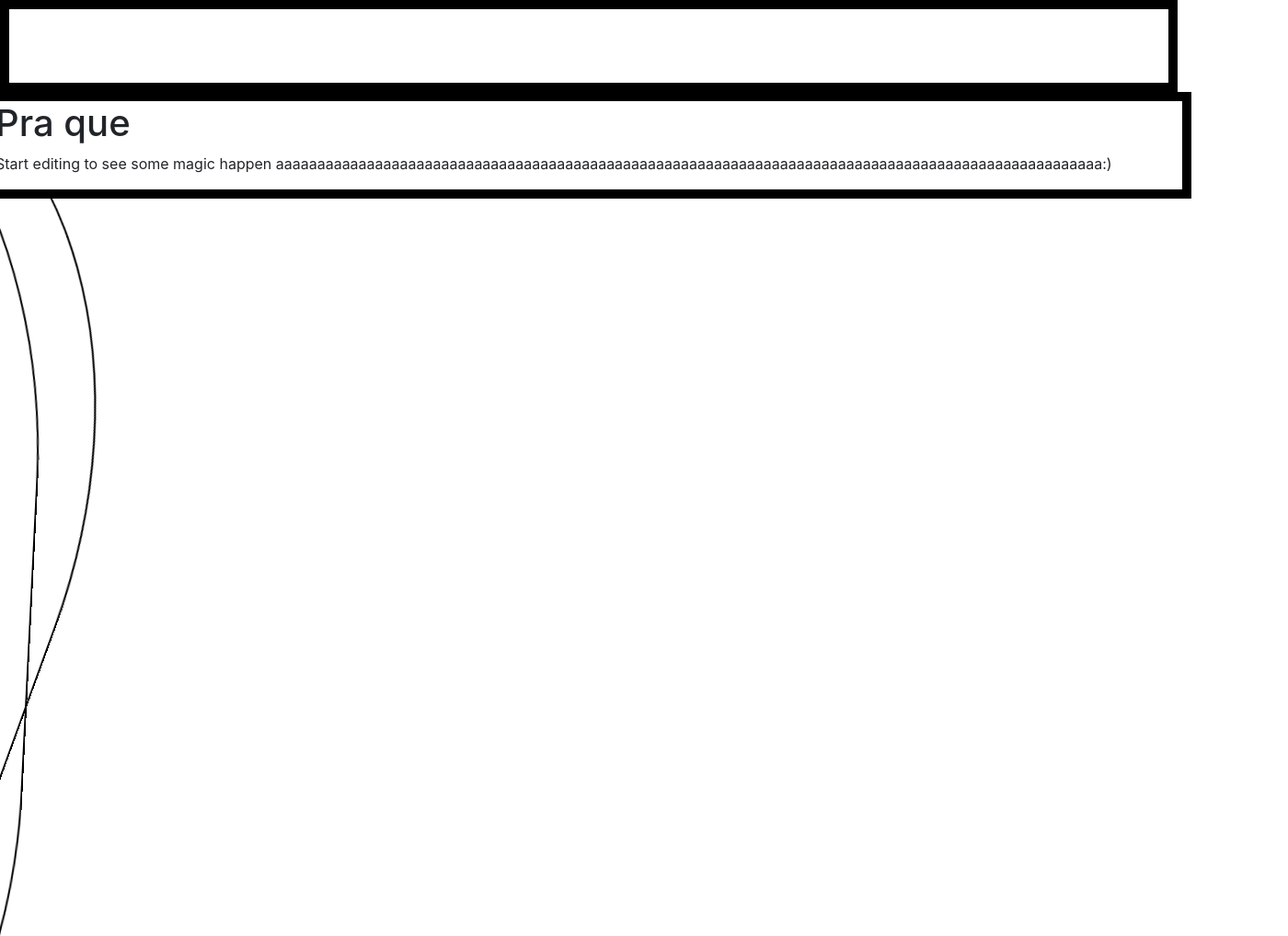
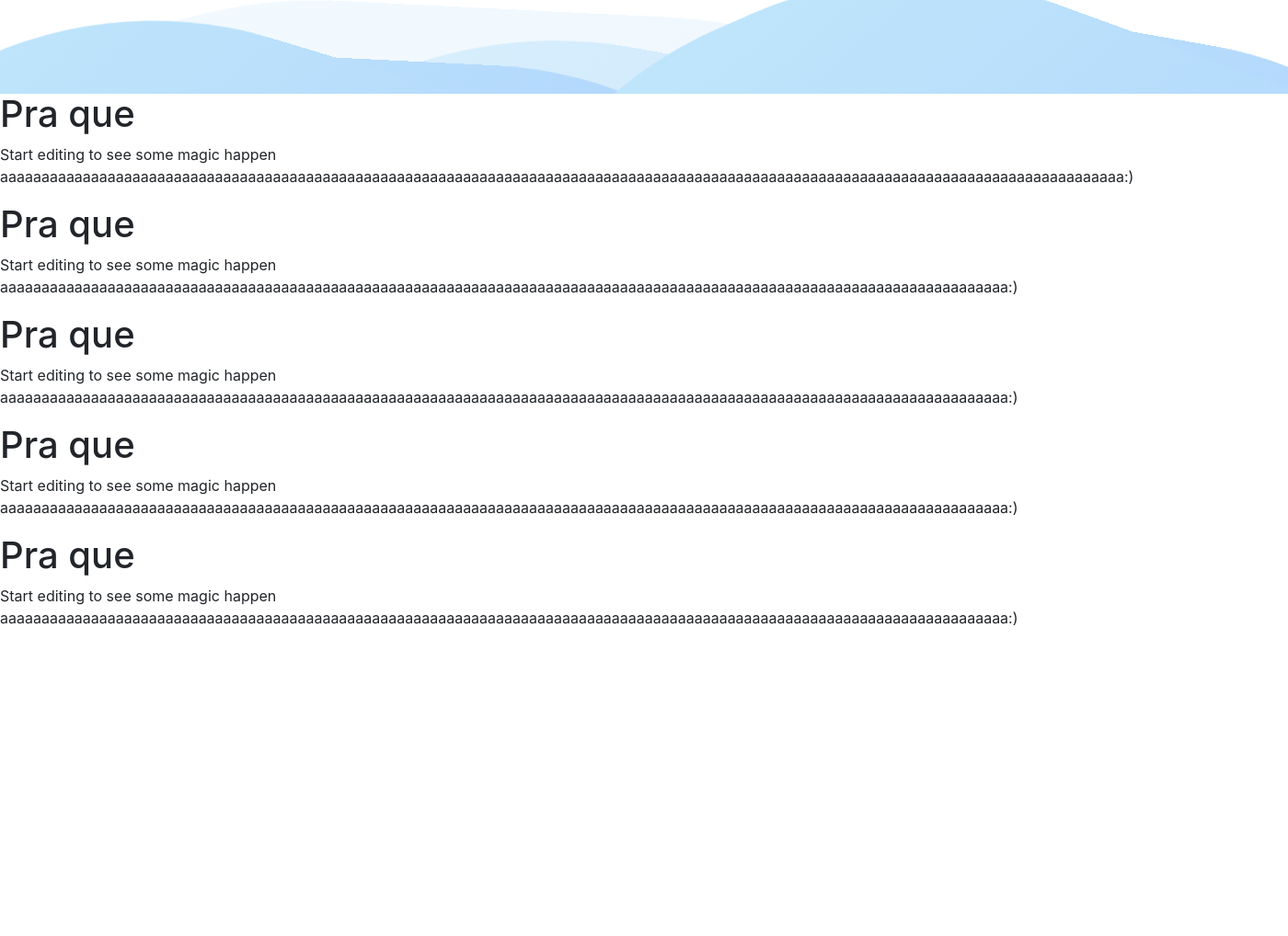
Before and after one commit to danillog/react-portdan, a React app: page / in a window 1280 px wide. Shown: the whole page at 92% size, 1400 px wide, since content can reach past the window. After the commit the page ends 800 px from the top, so only its background shows below. Built offline with nearby package versions, Linux system fonts and the light colour scheme.

Commit message:
Waves css

```diff
--- a/Wave/Wave.js
+++ b/Wave/Wave.js
@@ -4,11 +4,18 @@ import './wave.css';
 class Wave extends Component {
   render() {
     return (
-     <div class='box'>
-          <div class='wave -one'></div>
-          <div class='wave -two'></div>
-          <div class='wave -three'></div>
+    <div class="frame">
+      <div class="box">
+        <div class ="wave -one"></div>
+        <div class ="wave -two"></div>
+        <div class ="wave -three"></div>
+        <div class ="wave -four"></div>
+        <div class ="wave -four1"></div>
+        <div class ="wave -five"></div>
+        <div class ="wave -six"></div>
       </div>
+    </div>
+
     );
   }
 }
--- a/Wave/wave.css
+++ b/Wave/wave.css
@@ -1,36 +1,84 @@
+.frame {
+  position: absolute;
+  top: -298px;
+  left: 0;
+  width: 1400px;
+  height: 400px;
+	overflow: hidden;
+	font-family: 'Open Sans', Helvetica, sans-serif;
+	-webkit-font-smoothing: antialiased;
+	-moz-osx-font-smoothing: grayscale;
+}
+
 .box {
   position: absolute;
-  top: 45px;
+  bottom: 150px;
   transform: rotate(80deg);
-  left: 10%;
-
-
+  left: 85%;
 }
 
 .wave {
   position: absolute;
-  width: 1000px;
-  height: 1400px;
+  width: 1200px;
+  height: 1250px;
   border-radius: 38%;
+
 }
+
 
 @keyframes rotate {
   from { transform: rotate(0deg); }
   from { transform: rotate(360deg); }
 }
 
+
+
 .wave.-one {
   animation: rotate 7000ms infinite linear;
-  border: black 2px solid;
+  opacity: .2;
+  width: 1500px;
+  height: 1650px;
+  background-image: linear-gradient(120deg, #a1c4fd 0%, #c2e9fb 100%);
 }
 
 .wave.-two {
-  animation: rotate 3000ms infinite linear;
-  opacity: .1;
-  border: black 2px solid;
+  animation: rotate 7200ms infinite linear;
+  opacity: .5;
+  width: 1200px;
+  height: 1150px;
+ background-image: linear-gradient(120deg, #a1c4fd 0%, #c2e9fb 100%);
 }
 
 .wave.-three {
   animation: rotate 7500ms infinite linear;
-  border: black 2px solid;
+  width: 1700px;
+  height: 1450px;
+ background-image: linear-gradient(120deg, #a1c4fd 0%, #c2e9fb 100%);
 }
+.wave.-four {
+  animation: rotate 7000ms infinite linear;
+  background-image: linear-gradient(120deg, #a1c4fd 0%, #c2e9fb 100%);
+  top: 315px;
+  left: -18px;
+}
+.wave.-four1 {
+  animation: rotate 7400ms infinite linear;
+  background-image: linear-gradient(120deg, #a1c4fd 0%, #c2e9fb 100%);
+  top: 426px;
+  left: -45px;
+}
+
+.wave.-five {
+  animation: rotate 7200ms infinite linear;
+  background-image: linear-gradient(120deg, #a1c4fd 0%, #c2e9fb 100%);
+  left: 57px;
+  top: -386px;
+}
+
+.wave.-six {
+  animation: rotate 7500ms infinite linear;
+  left: 57px;
+  background-image: linear-gradient(120deg, #a1c4fd 0%, #c2e9fb 100%);
+  top: -386px;
+
+}
--- a/index.css
+++ b/index.css
@@ -1,16 +1,12 @@
 @import url('https://stackpath.bootstrapcdn.com/bootstrap/4.4.1/css/bootstrap.min.css');
 
 .caixa{
-  border: solid 10px black;
-  background: white;
+  background: #ffffff00;
   z-index: 2;
   width: 100%;
-
-
 }
 
 .agua{
-  border: solid 10px black;
   z-index: 0;
   height: 100px;
 }
--- a/index.js
+++ b/index.js
@@ -21,9 +21,20 @@ class App extends Component {
           <div class="row">
             <div class="col-12 caixa">
               <div class="row">
-              <h1> {this.state.name}</h1>
-              <p>Start editing to see some magic happen aaaaaaaaaaaaaaaaaaaaaaaaaaaaaaaaaaaaaaaaaaaaaaaaaaaaaaaaaaaaaaaaaaaaaaaaaaaaaaaaaaaaaaaaaaaaaaaaaaaa:)</p>
-            </div>
+                <div class="col">
+                  <h1> {this.state.name}</h1>
+                  <p>Start editing to see some magic happen aaaaaaaaaaaaaaaaaaaaaaaaaaaaaaaaaaaaaaaaaaaaaaaaaaaaaaaaaaaaaaaaaaaaaaaaaaaaaaaaaaaaaaaaaaaaaaaaaaaaaaaaaaaaaaaaaaaaaaaaaaaaaaaaaaaaaaaa:)</p>
+                  <h1> {this.state.name}</h1>
+                  <p>Start editing to see some magic happen aaaaaaaaaaaaaaaaaaaaaaaaaaaaaaaaaaaaaaaaaaaaaaaaaaaaaaaaaaaaaaaaaaaaaaaaaaaaaaaaaaaaaaaaaaaaaaaaaaaaaaaaaaaaaaaaaaaaaaaaaa:)</p>
+                  <h1> {this.state.name}</h1>
+                  <p>Start editing to see some magic happen aaaaaaaaaaaaaaaaaaaaaaaaaaaaaaaaaaaaaaaaaaaaaaaaaaaaaaaaaaaaaaaaaaaaaaaaaaaaaaaaaaaaaaaaaaaaaaaaaaaaaaaaaaaaaaaaaaaaaaaaaa:)</p>
+                  <h1> {this.state.name}</h1>
+                  <p>Start editing to see some magic happen aaaaaaaaaaaaaaaaaaaaaaaaaaaaaaaaaaaaaaaaaaaaaaaaaaaaaaaaaaaaaaaaaaaaaaaaaaaaaaaaaaaaaaaaaaaaaaaaaaaaaaaaaaaaaaaaaaaaaaaaaa:)</p>
+                  <h1> {this.state.name}</h1>
+                  <p>Start editing to see some magic happen aaaaaaaaaaaaaaaaaaaaaaaaaaaaaaaaaaaaaaaaaaaaaaaaaaaaaaaaaaaaaaaaaaaaaaaaaaaaaaaaaaaaaaaaaaaaaaaaaaaaaaaaaaaaaaaaaaaaaaaaaa:)</p>
+
+                </div>
+              </div>
             </div>
           </div>
         </div>
```
